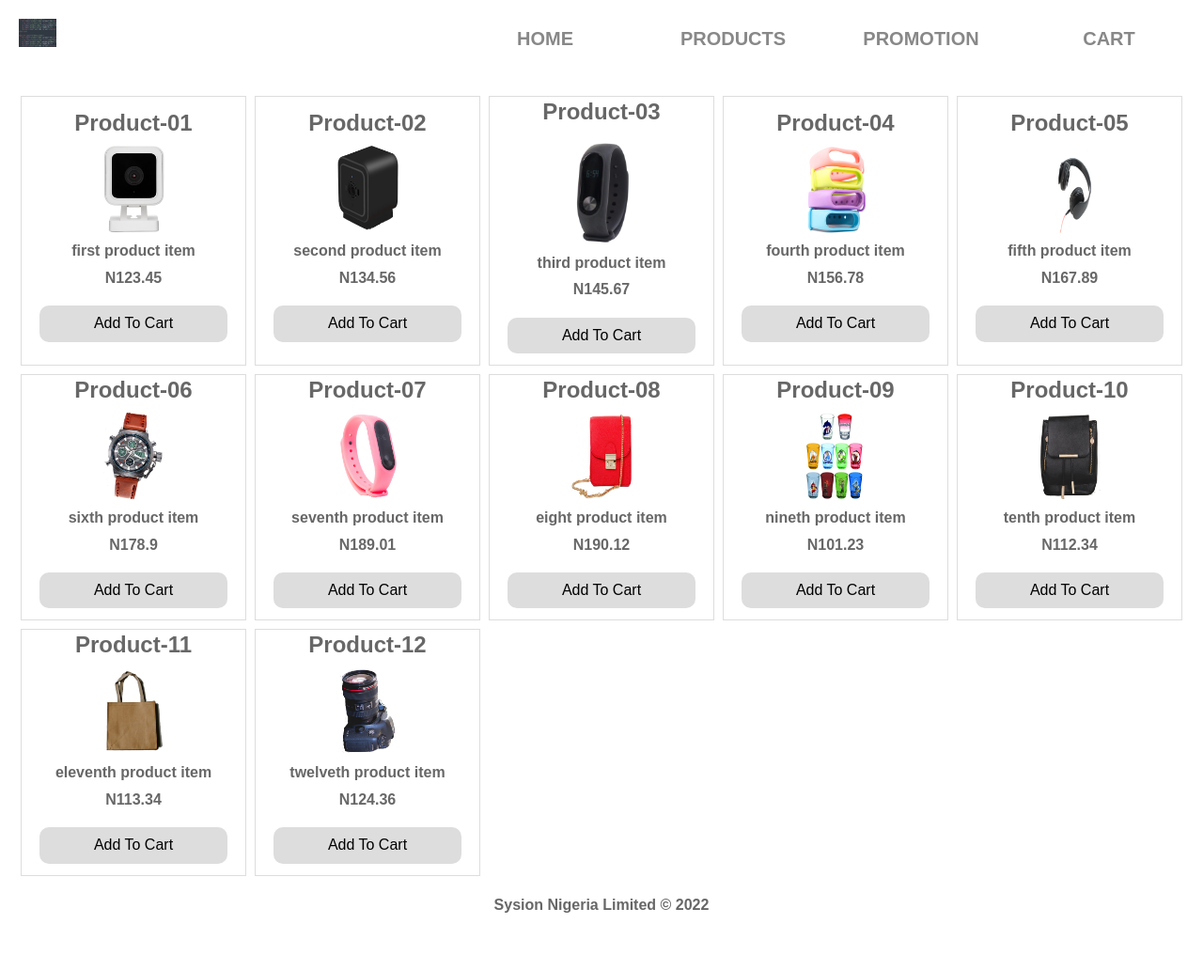
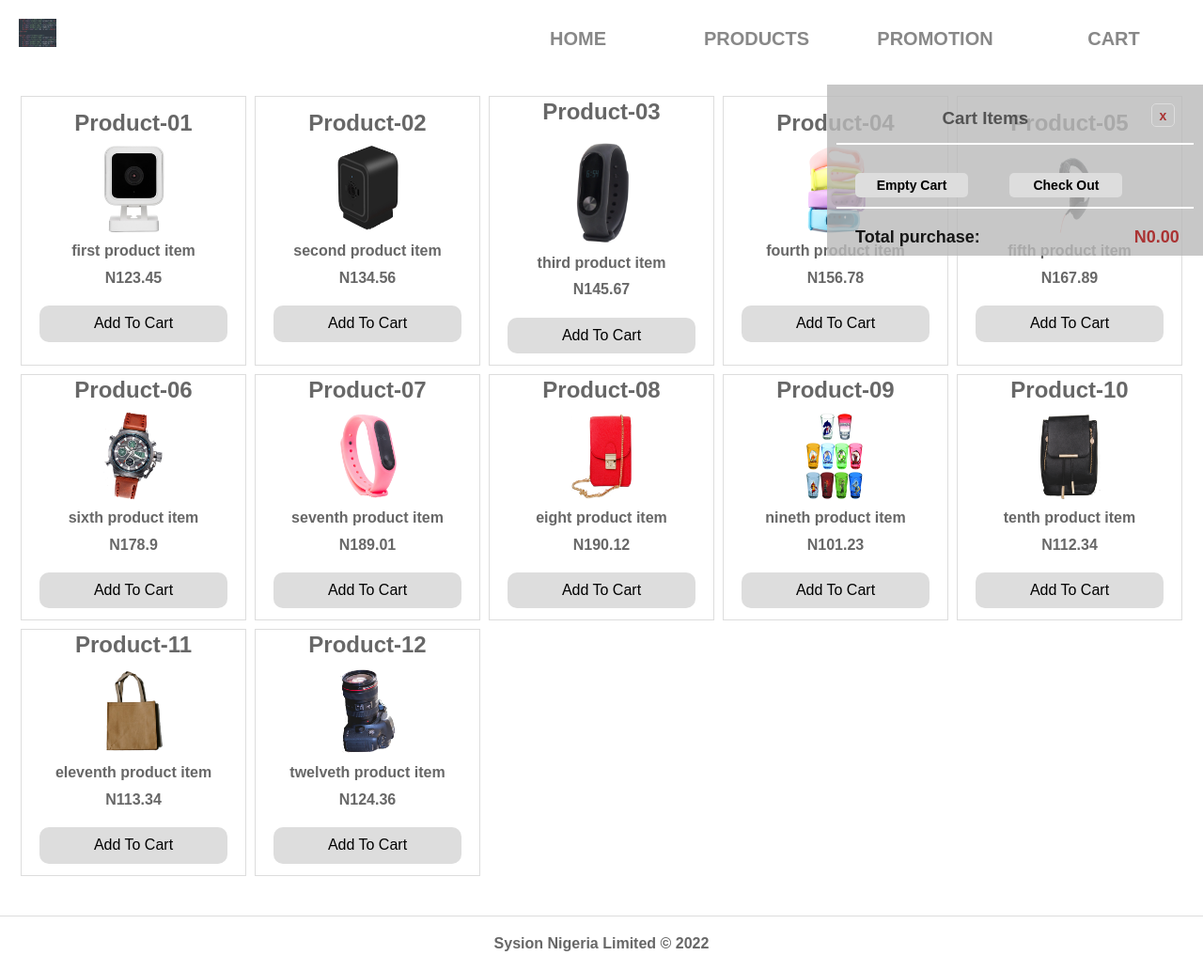
Before and after one commit to sysion/SimpleEcommerce, a PHP site: page / in a window 1280 px wide. Shown: the whole page at 94% size. Before the commit the page ends 971 px from the top, so only its background shows below. Run offline with PHP 8.4, Linux system fonts and the light colour scheme.

Commit message:
Completed cart dynamic html

```diff
--- a/css/style.css
+++ b/css/style.css
@@ -132,8 +144,148 @@ main{
 	margin-bottom: 1rem;
 }
 
+.cart{
+	width: 80%;
+	/*min-height: 100vh;*/
+	position: absolute;
+	top: 0;
+	right: 0;
+	margin: 1rem 0;
+	padding: 1rem;
+	background-color: rgba(185, 185, 185, 0.8);
+}
+
+.cart-main,
+.cart-footer{
+	width: 100%;
+}
+
+.cart-main{}
+
+.cart-top{
+	display: grid;
+	grid-template-columns: 5fr 1fr;
+	margin-bottom: 2rem;
+	border-bottom: 0.2rem solid #ffffff;
+}
+
+.cart-top h3{
+	display: block;
+	margin: 1rem auto;
+	padding: 0.5rem;
+}
+
+.cart-top a{
+	display: block;
+	margin: 1rem 2rem 1rem auto;
+	padding: 0.5rem;
+	font-size: 1.4rem;
+	font-weight: bold;
+	color: #aa3333;
+	border: 0.1rem solid #dddddd;
+	border-radius: 0.5rem;
+	width: 2.5rem;
+	height: 2.5rem;
+	text-align: center;
+	line-height: 1.4rem;
+	cursor: pointer;
+}
+
+.cart-item{
+	display: grid;
+	grid-template-columns: 5fr 1fr;
+	margin-bottom: 1rem;
+	padding-bottom: 1rem;
+}
+
+.cart-item:not(.cart-item:last-of-type){
+	border-bottom: 0.1rem solid #222222;
+}
+
+.cart-detail,
+.cart-number{
+	display: flex;
+	flex-direction: column;
+}
+
+.cart-detail-span{
+	text-align: center;
+	color: #337733;
+}
+
+.product-count{
+	color: #aa3333;
+}
+
+.cart-number{}
+
+.cart-number-btn{
+	width: 2.5rem;
+	height: 2.5rem;
+	font-size: 1.4rem;
+	font-weight: bold;
+	border-radius: 0.5rem;
+	margin-bottom: 0.3rem;
+	/*border: none;
+	outline: none;
+	cursor: pointer;
+	background-color: #dedede;*/
+}
+
+/*.cart-number-btn:focus{
+	border: none;
+	outline: none;
+}*/
+
+.cart-footer{}
+
+.cart-out{
+	margin: 2rem 0;
+	border-bottom: 0.2rem solid #ffffff;
+}
+
+.cart-out-btn{
+	width: 12rem;
+	margin: 1rem 2rem;
+	padding: 0.5rem;
+	border-radius: 0.5rem;
+	font-size: 1.4rem;
+	font-weight: bold;
+	/*border: none;
+	outline: none;
+	cursor: pointer;
+	background-color: #dedede;*/
+}
+
+/*.empty-cart:focus,
+.checkout:focus{
+	border: none;
+	outline: none;
+}*/
+
+.checkout{
+
+}
+
+.cart-total{
+	display: grid;
+	grid-template-columns: 5fr 1fr;
+	font-size: 1.8rem;
+}
+
+.cart-total p{
+	padding-left: 2rem;
+	color: rgba(22, 22, 22, 1);
+}
+
+.cart-total strong{
+	padding-right: 1rem;
+	color: #aa3333;
+}
+
 footer{
 	text-align: center;
+	margin-top: 2rem;
 }
 
 
@@ -160,7 +312,7 @@ footer{
 		background: none;
 	}
 
-	nav ul li a{
+	/*nav ul li a{
 		display: block;
 		width: 15rem;
 		height: 3rem;
@@ -188,6 +340,16 @@ footer{
 		border: 0.1rem solid #dddddd;
 	}
 
+	.cart{
+		width: 40rem;
+		/*min-height: 85vh;*/
+		top: 8rem;
+	}
+
+	footer{
+		border-top: 0.1rem solid #dddddd;
+		padding: 2rem;
+	}
 
 
 
--- a/index.html
+++ b/index.html
@@ -43,6 +43,59 @@
 		</main>
 		<!--- Main Ends --->
 
+		<section class="cart">
+			<div class="cart-main">
+				<div class="cart-top">
+					<h3>Cart Items</h3>
+					<a>x</a>
+				</div>
+
+				<!--div class="cart-item">
+					<div class="cart-detail">
+						<span class="product-name cart-detail-span">product-01</span>
+						<span class="product-desc cart-detail-span">first product item</span>
+						<span class="product-count cart-detail-span">1</span>
+						<span class="product-price cart-detail-span">N123.45</span>
+					</div>
+
+					<div class="cart-number">
+						<button class="add-item cart-number-btn">+</button>
+						<button class="minus-item cart-number-btn">-</button>
+						<button class="delete-item cart-number-btn">x</button>
+					</div>
+				</div>
+
+				<div class="cart-item">
+					<div class="cart-detail">
+						<span class="product-name cart-detail-span">product-01</span>
+						<span class="product-desc cart-detail-span">first product item</span>
+						<span class="product-count cart-detail-span">1</span>
+						<span class="product-price cart-detail-span">N123.45</span>
+					</div>
+
+					<div class="cart-number">
+						<button class="add-item cart-number-btn">+</button>
+						<button class="minus-item cart-number-btn">-</button>
+						<button class="delete-item cart-number-btn">x</button>
+					</div>
+				</div-->
+
+
+
+			</div>
+
+			<div class="cart-footer">
+				<div class="cart-out">
+					<button class="empty-cart cart-out-btn">Empty Cart</button>
+					<button class="checkout cart-out-btn">Check Out</button>
+				</div>
+
+				<div class="cart-total">
+					<p>Total purchase: </p><strong>N0.00</strong>
+				</div>
+			</div>
+		</section>
+
 		<footer>
 			<p> Sysion Nigeria Limited &copy; 2022</p>
 		</footer>
--- a/js/main.js
+++ b/js/main.js
@@ -4,8 +4,13 @@ import Products from "./Products.js";
 const main = document.querySelector('main');
 const btn_label = "Add To Cart";
 const img_alt = "Image for ";
+let cart = [];
 
-function createSection(product){
+
+/**********************************************************************
+*** This method of standalone function is OK                        ***
+***********************************************************************
+function createSection(key, product){
 	var section = document.createElement('section');
 	var section_title = document.createElement('h2');
 	var section_img = document.createElement('img');
@@ -22,12 +27,14 @@ function createSection(product){
 
 	section_title.innerHTML = product.name;
 	section_img.src = product.img;
-	section_img.alt = img_alt + product.name;
+	//section_img.alt = img_alt + product.name;
+	section_img.alt = img_alt + product.name + '_' + key;
 	//section_img.setAttribute('src', product.img);               //ok also
 	//section_img.setAttribute('alt', img_alt + product.name);    //ok also
 	section_desc.innerHTML = product.desc;
 	section_price.innerHTML = "N" + product.price;
 	section_button.innerHTML = btn_label;
+	section_button.addEventListener('click', addToCart);
 
 	section.appendChild(section_title);
 	section.appendChild(section_img);
@@ -40,12 +47,48 @@ function createSection(product){
 
 function updatePage(){
 	for (let key in Products){
-		createSection(Products[key]);
+		createSection(key, Products[key]);
 	}
 }
 
-/*
-let cs = function createSection(product){
+window.addEventListener('DOMContentLoaded', updatePage);
+
+//using event here because this is serving as callback for addEventListener
+function addToCart(event){
+	var parent = event.target.closest('section');
+	//console.log(parent);
+	var product = {};
+
+	if (parent.className === 'product-item'){
+		********************************************************************************
+		** using this method because element is dynamically created and
+		** getElementBy{*}/getElementsBy{*} and
+		** document.querySelector/document.querySelectorAll are not working
+		********************************************************************************
+		var children = parent.children;
+		var title = children[0].innerHTML;
+		var img = '.' + children[1].src.split(window.location.origin )[1];
+		var key = children[1].alt.split('_')[1];
+		var desc = children[2].innerHTML;
+		var price = children[3].innerHTML;
+
+		console.log("title => "+title);
+		console.log("img => "+img);
+		console.log("key => "+key);
+		console.log("desc => "+desc);
+		console.log("price => "+price);
+
+		product[key] = {name: title, img: img, desc: desc, price: price};
+		//console.log("product_key => "+product[key]+", product_value => "+product.value);
+	}
+}
+*/
+
+
+/**********************************************************************
+*** This method of assign functions to variables is OK              ***
+***********************************************************************/
+let cs = function createSection(key, product){
 	var section = document.createElement('section');
 	var section_title = document.createElement('h2');
 	var section_img = document.createElement('img');
@@ -62,12 +105,14 @@ let cs = function createSection(product){
 
 	section_title.innerHTML = product.name;
 	section_img.src = product.img;
-	section_img.alt = img_alt + product.name;
+	//section_img.alt = img_alt + product.name;
+	section_img.alt = img_alt + product.name + '_' + key;
 	//section_img.setAttribute('src', product.img);               //ok also
 	//section_img.setAttribute('alt', img_alt + product.name);    //ok also
 	section_desc.innerHTML = product.desc;
 	section_price.innerHTML = "N" + product.price;
 	section_button.innerHTML = btn_label;
+	section_button.addEventListener('click', atc);				//ok also
 
 	section.appendChild(section_title);
 	section.appendChild(section_img);
@@ -80,11 +125,117 @@ let cs = function createSection(product){
 
 let up = function updatePage(){
 	for (let key in Products){
-		cs(Products[key]);
+		cs(key, Products[key]);
 	}
 }
-*/
 
-//window.addEventListener('load', updatePage);
-window.addEventListener('DOMContentLoaded', updatePage);
-//window.addEventListener('DOMContentLoaded', up);
+//window.addEventListener('load', up);
+window.addEventListener('DOMContentLoaded', up);
+
+
+/********************************************************************************
+ document.querySelector/document.querySelectorAll do not reference elements added
+ dynamically to the DOM by javascript - use other traditionally supported methods
+ like getElementsBy{*} - https://codepen.io/VAggrippino/pen/draJzJ
+
+let buttons = document.querySelectorAll('section > button');
+********************************************************************************
+let buttons = document.getElementsByClassName('add');      //not working
+//let buttons = document.getElementsByTagName('img');       //not working
+console.log("num_of_buttons => "+buttons.length);
+
+buttons.forEach(function(button){
+	console.log('hi');
+	button.addEventListener('click', addToCart);
+});
+
+for (var i=0; i<buttons.length; i++){
+	console.log(buttons[i].width);
+}
+*********************************************************************************/
+
+//using event here because this is serving as callback for addEventListener
+let atc = function addToCart(event){
+	var parent = event.target.closest('section');
+	//console.log(parent);
+	var product = {};
+
+	if (parent.className === 'product-item'){
+		/********************************************************************************
+		** using this method because element is dynamically created and
+		** getElementBy{*}/getElementsBy{*} and
+		** document.querySelector/document.querySelectorAll are not working
+		********************************************************************************/
+		var children = parent.children;
+		var title = children[0].innerHTML;
+		var img = '.' + children[1].src.split(window.location.origin )[1];
+		var key = children[1].alt.split('_')[1];
+		var desc = children[2].innerHTML;
+		var price = children[3].innerHTML;
+
+		console.log("title => "+title);
+		console.log("img => "+img);
+		console.log("key => "+key);
+		console.log("desc => "+desc);
+		console.log("price => "+price);
+		//cartEntry();
+
+		//product[key] = {name: title, img: img, desc: desc, price: price};
+		//console.log("product_key => "+product[key]+", product_value => "+product.value);
+
+
+	}
+}
+
+function cartEntry(){
+	//element already in DOM (parent of elements to be added)
+	var cart_main = document.querySelector('.cart-main');
+
+	//elements dynamically added to DOM
+	var cart_item = document.createElement('div');
+	var cart_detail = document.createElement('div');
+	var product_name = document.createElement('span');
+	var product_desc = document.createElement('span');
+	var product_count = document.createElement('span');
+	var product_price = document.createElement('span');
+	var cart_number = document.createElement('div');
+	var add_item = document.createElement('button');
+	var minus_item = document.createElement('button');
+	var delete_item = document.createElement('button');
+
+	cart_item.classList.add('cart-item');
+	cart_detail.classList.add('cart-detail');
+	product_name.classList.add('product-name', 'cart-detail-span');
+	product_desc.classList.add('product-desc', 'cart-detail-span');
+	product_count.classList.add('product-count', 'cart-detail-span');
+	product_price.classList.add('product-price', 'cart-detail-span');
+	cart_number.classList.add('cart-number');
+	add_item.classList.add('add-item', 'cart-number-btn');
+	minus_item.classList.add('minus-item', 'cart-number-btn');
+	delete_item.classList.add('delete-item', 'cart-number-btn');
+
+	product_name.innerHTML = "product-01";
+	product_desc.innerHTML = "first product item";
+	product_count.innerHTML = "1";
+	product_price.innerHTML = "N123.45";
+	add_item.innerHTML = "+";
+	minus_item.innerHTML = "-";
+	delete_item.innerHTML = "x";
+
+	cart_detail.appendChild(product_name);
+	cart_detail.appendChild(product_desc);
+	cart_detail.appendChild(product_count);
+	cart_detail.appendChild(product_price);
+	cart_number.appendChild(add_item);
+	cart_number.appendChild(minus_item);
+	cart_number.appendChild(delete_item);
+
+	cart_item.appendChild(cart_detail);
+	cart_item.appendChild(cart_number);
+
+	cart_main.appendChild(cart_item);
+}
+
+function saveToLocalStorage(){}
+
+function getFromLocalStorage(){}
```
Also changed, not shown: other parts of css/style.css (+26 -14 lines).
